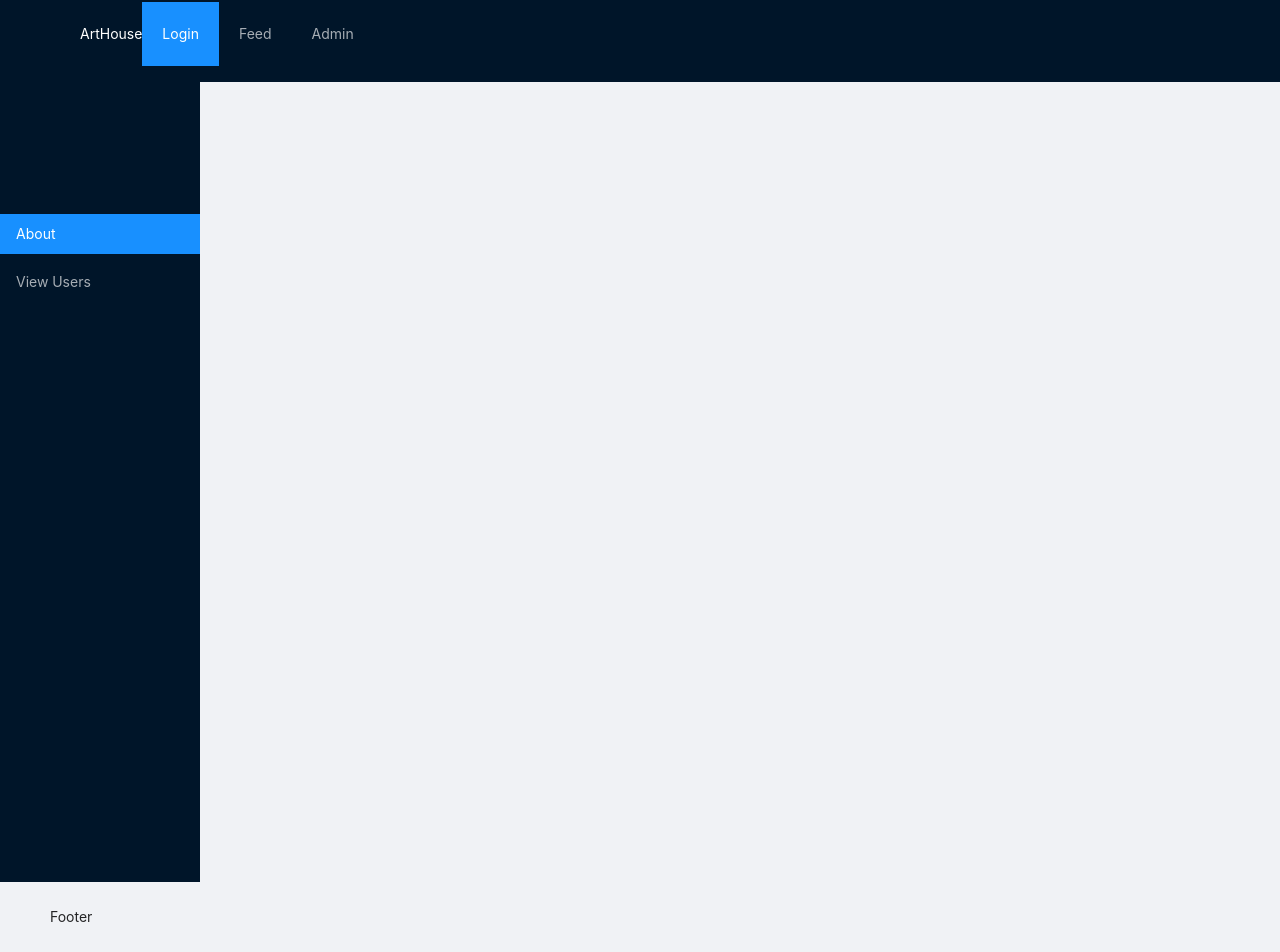
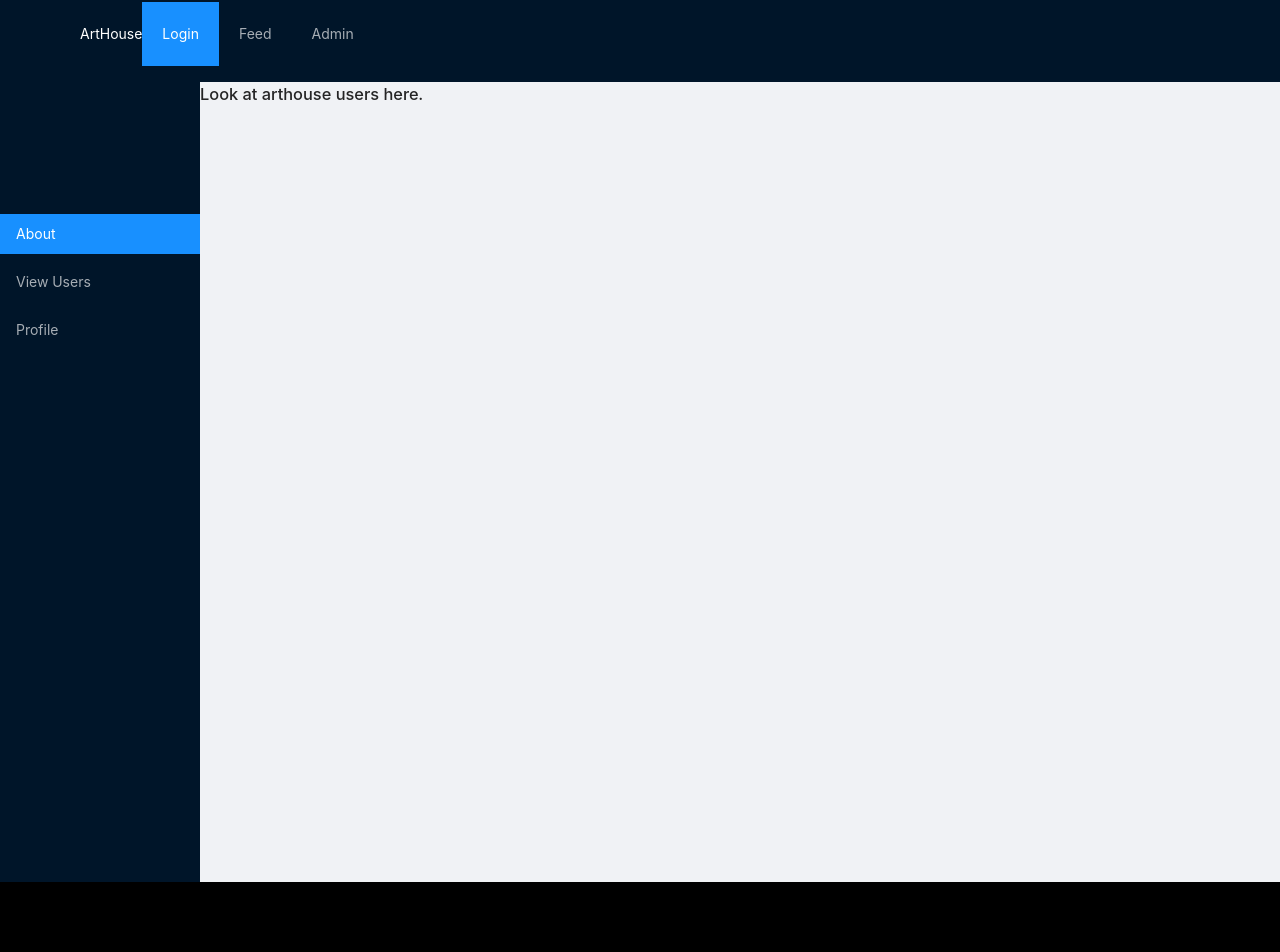
Before and after one commit to AyannaAziz/ArtHouse-App, a React (Create React App) app in the folder client/: page /viewusers in a window 1280 px wide. Shown: the part 78-1030 px from the top of the page. Built offline with nearby package versions, Linux system fonts and the light colour scheme.

Commit message:
linked all pages

```diff
--- a/client/src/MainFrame.jsx
+++ b/client/src/MainFrame.jsx
@@ -5,10 +5,15 @@ import { BrowserRouter as Router, Switch, Link, Route } from "react-router-dom";
 import Login from "./containers/Login/Login";
 import Admin from "./containers/Admin/Admin";
 import Feed from "./containers/Feed/Feed";
-import SignUp from './containers/SignUp/SignUp';
+
 import Demo from './containers/SignUp/Demo';
 
 import { Row, Col } from 'antd';
+import About from "./containers/About/About";
+import UserProfile from "./containers/UserProfile/UserProfile";
+import ViewUsers from "./containers/ViewUsers/ViewUsers";
+
+
 
 // const SideNavStyling = {
 //   backgroundColor: "rgba(0, 0, 0, 0.4)",
@@ -24,6 +29,7 @@ import { Row, Col } from 'antd';
 //   display: "flex",
 
 // };
+
 const MainFrame = () => {
   const { Header, Footer, Sider, Content } = Layout;
   return (
@@ -51,10 +57,19 @@ const MainFrame = () => {
         <Route path ="/signup">
           <Demo />
         </Route>
+        <Route path ="/about">
+          <About />
+        </Route>
+        <Route path ="/userprofile">
+          <UserProfile />
+        </Route>
+        <Route path ="/viewusers">
+          <ViewUsers />
+        </Route>
       </Switch>
         </Content>
       </Layout>
-      <Footer>Footer</Footer>
+      <Footer style={{backgroundColor: "black"}}>Footer</Footer>
     </Layout>
     </Router>
   );
--- a/client/src/components/NavBar/NavBar.jsx
+++ b/client/src/components/NavBar/NavBar.jsx
@@ -1,9 +1,9 @@
 import React, { useState, useEffect } from "react";
 import styles from "./NavBar.module.css";
-import Login from "../../containers/Login/Login";
+// import Login from "../../containers/Login/Login";
 import { BrowserRouter as Router, Switch, Link, Route } from "react-router-dom";
-import Feed from "../../containers/Feed/Feed";
-import Signup from "../../containers/SignUp/SignUp";
+// import Feed from "../../containers/Feed/Feed";
+// import Signup from "../../containers/SignUp/SignUp";
 import { Layout, Menu, Breadcrumb, Row, Col } from "antd";
 
 import Admin from "../../containers/Admin/Admin";
--- a/client/src/components/SideNavBar/SideNav.jsx
+++ b/client/src/components/SideNavBar/SideNav.jsx
@@ -1,22 +1,20 @@
-import {
-  AppstoreOutlined,
-  MailOutlined,
-  SettingOutlined,
-} from "@ant-design/icons";
+
 import { BrowserRouter as Router, Switch, Link, Route } from "react-router-dom";
-import Login from "../../containers/Login/Login";
-import Feed from "../../containers/Feed/Feed";
-import styles from "./SideNav.css";
+
 import { Layout, Menu, Breadcrumb, Row, Col } from "antd";
+
 
 const SideNav = () => {
   return (
     <Menu theme="dark" mode="vertical" defaultSelectedKeys={["1"]} style={{paddingTop: "8rem"}}>
       <Menu.Item key="1">
-        <Link to="/login">About</Link>
+        <Link to="/about">About</Link>
       </Menu.Item>
       <Menu.Item key="2">
-        <Link to="/login">View Users</Link>
+        <Link to="/viewusers">View Users</Link>
+      </Menu.Item>
+      <Menu.Item key="3">
+        <Link to="/userprofile">Profile</Link>
       </Menu.Item>
     </Menu>
   );
--- a/client/src/containers/About/About.jsx
+++ b/client/src/containers/About/About.jsx
@@ -1,7 +1,8 @@
 import React from "react";
 
 const About = () => {
-  <div className="container">
+  return (
+    <div className="container">
     <div className="row">
       <div className="col">
         <h1 className="center-align">
@@ -16,7 +17,8 @@ const About = () => {
         </h1>
       </div>
     </div>
-  </div>;
+  </div>
+  )
 };
 
 export default About;
--- a/client/src/containers/UserProfile/UserProfile.jsx
+++ b/client/src/containers/UserProfile/UserProfile.jsx
@@ -0,0 +1,19 @@
+import React from 'react'
+
+
+
+const UserProfile = () => {
+  return (
+      <div className="container">
+      <div className="row">
+        <div className="col">
+          <h1 className="center-align">
+            Look at profile here.
+          </h1>
+        </div>
+      </div>
+    </div>
+    )
+  };
+
+  export default UserProfile;
--- a/client/src/containers/ViewUsers/ViewUsers.jsx
+++ b/client/src/containers/ViewUsers/ViewUsers.jsx
@@ -1,15 +1,18 @@
-import React from "react";
+import React from 'react';
 
 const ViewUsers = () => {
-  <div className="container">
+
+  return (
+    <div className="container">
     <div className="row">
       <div className="col">
         <h1 className="center-align">
-          Look at users here.
+          Look at arthouse users here.
         </h1>
       </div>
     </div>
-  </div>;
+  </div>
+  )
 };
 
 export default ViewUsers;
```
Also changed, not shown: client/public/manifest.json, 1 other file (tests, documents, lock files or other folders).
